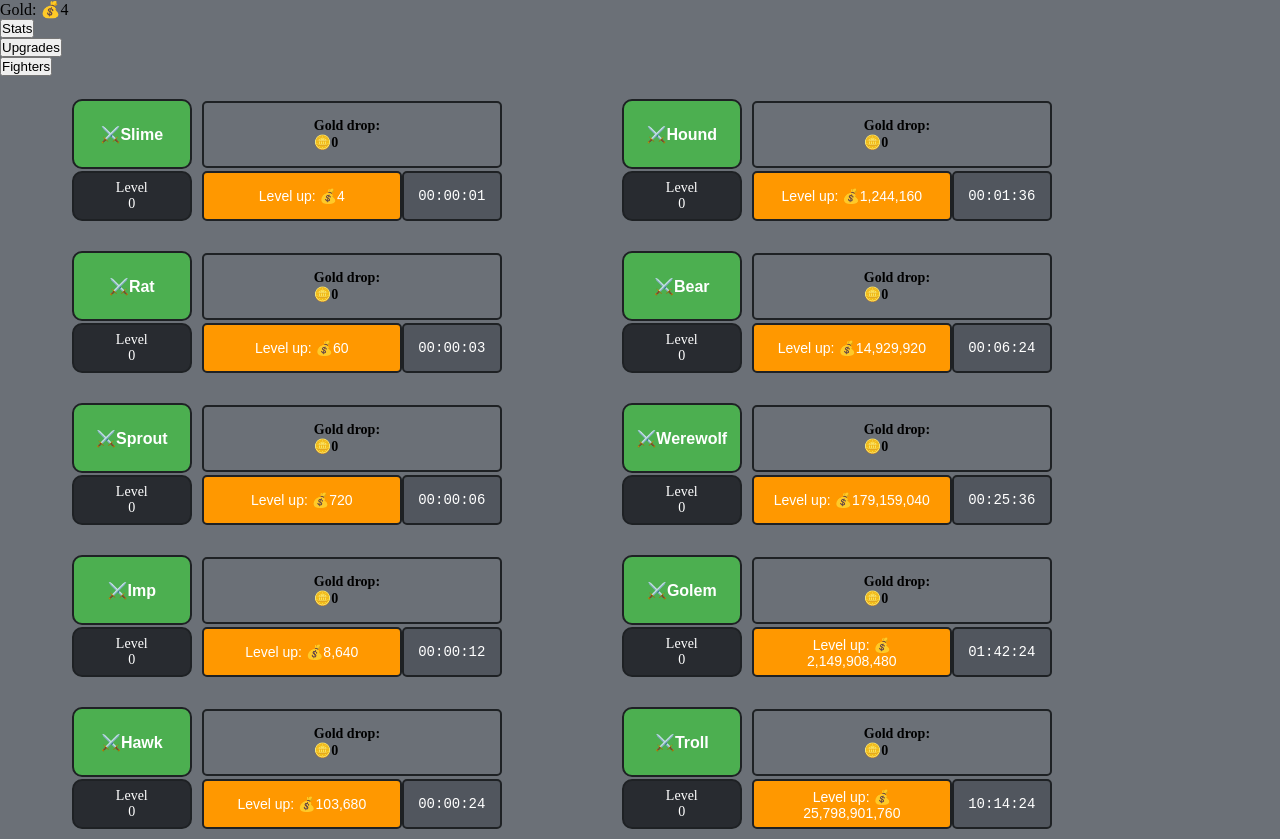
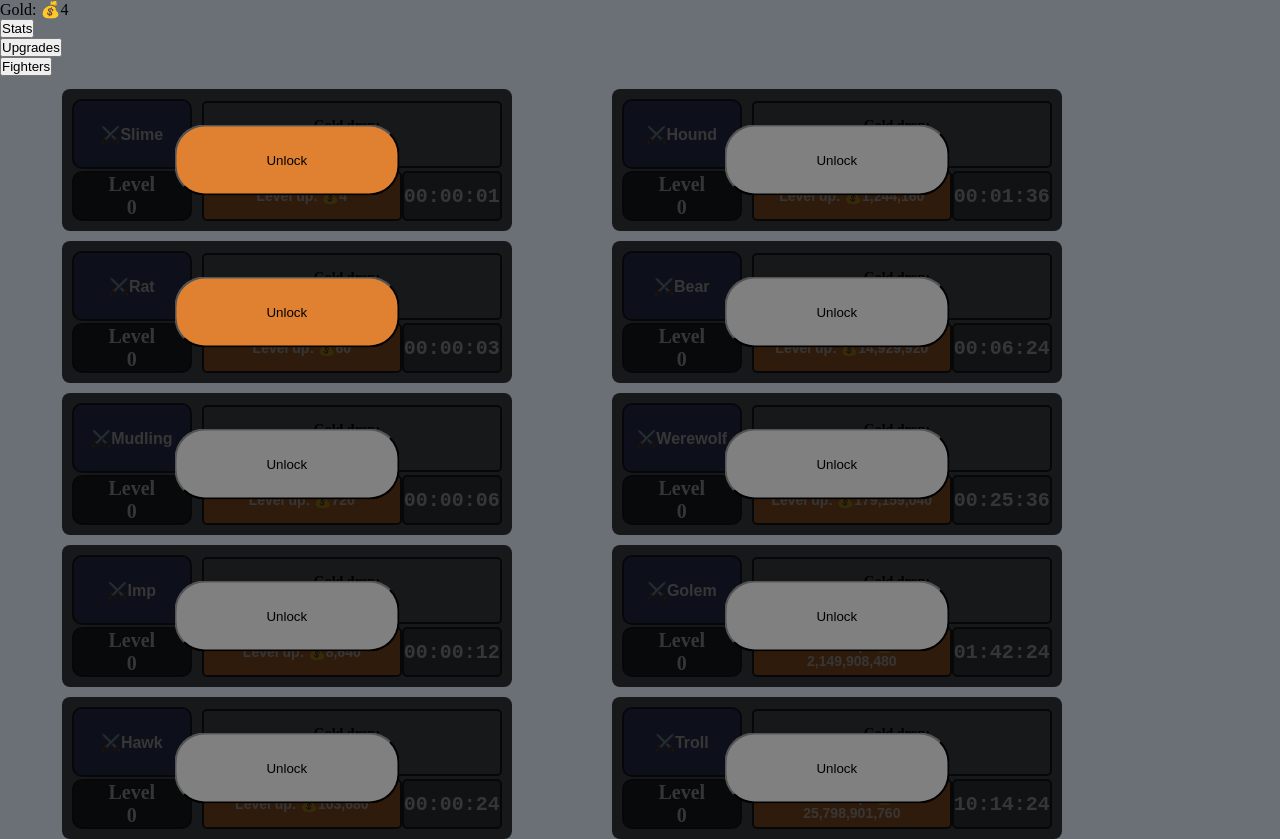
Before and after one commit to Klayne27/idle-game, a plain HTML site: page index.html in a window 1280 px wide. Drawn offline with Linux system fonts and the light colour scheme.

Commit message:
big update. Add unlock buttons, more interactivity/UI/UX improvements

```diff
--- a/index.html
+++ b/index.html
@@ -16,7 +16,8 @@
       </div>
 
       <div class="monster-container-outer">
-        <div class="monster-container-inner mon-container1">
+        <div class="monster-container-inner mon-container1 locked">
+          <button class="unlock-button">Unlock</button>
           <button class="mon-name">⚔️Slime</button>
           <span class="mon-level">Level 0</span>
           <div class="gold-drop filled">Gold drop: 🪙0</div>
@@ -25,7 +26,8 @@
             <button class="timer">00:00:01</button>
           </div>
         </div>
-        <div class="monster-container-inner mon-container6">
+        <div class="monster-container-inner mon-container6 locked">
+                    <button class="unlock-button">Unlock</button>
           <button class="mon-name">⚔️Hound</button>
           <span class="mon-level">Level 0</span>
           <div class="gold-drop filled">Gold drop: 🪙0</div>
@@ -34,7 +36,8 @@
             <button class="timer">00:01:36</button>
           </div>
         </div>
-        <div class="monster-container-inner mon-container2">
+        <div class="monster-container-inner mon-container2 locked">
+                    <button class="unlock-button">Unlock</button>
           <button class="mon-name">⚔️Rat</button>
           <span class="mon-level">Level 0</span>
           <div class="gold-drop filled">Gold drop: 🪙0</div>
@@ -43,7 +46,8 @@
             <button class="timer">00:00:03</button>
           </div>
         </div>
-        <div class="monster-container-inner mon-container7">
+        <div class="monster-container-inner mon-container7 locked">
+                    <button class="unlock-button">Unlock</button>
           <button class="mon-name">⚔️Bear</button>
           <span class="mon-level">Level 0</span>
           <div class="gold-drop filled">Gold drop: 🪙0</div>
@@ -52,8 +56,9 @@
             <button class="timer">00:06:24</button>
           </div>
         </div>
-        <div class="monster-container-inner mon-container3">
-          <button class="mon-name">⚔️Sprout</button>
+        <div class="monster-container-inner mon-container3 locked">
+                    <button class="unlock-button">Unlock</button>
+          <button class="mon-name">⚔️Mudling</button>
           <span class="mon-level">Level 0</span>
           <div class="gold-drop filled">Gold drop: 🪙0</div>
           <div class="button-timer-container">
@@ -61,7 +66,8 @@
             <button class="timer">00:00:06</button>
           </div>
         </div>
-        <div class="monster-container-inner mon-container8">
+        <div class="monster-container-inner mon-container8 locked">
+                    <button class="unlock-button">Unlock</button>
           <button class="mon-name">⚔️Werewolf</button>
           <span class="mon-level">Level 0</span>
           <div class="gold-drop filled">Gold drop: 🪙0</div>
@@ -70,7 +76,8 @@
             <button class="timer">00:25:36</button>
           </div>
         </div>
-        <div class="monster-container-inner mon-container4">
+        <div class="monster-container-inner mon-container4 locked">
+                    <button class="unlock-button">Unlock</button>
           <button class="mon-name">⚔️Imp</button>
           <span class="mon-level">Level 0</span>
           <div class="gold-drop filled">Gold drop: 🪙0</div>
@@ -79,7 +86,8 @@
             <button class="timer">00:00:12</button>
           </div>
         </div>
-        <div class="monster-container-inner mon-container9">
+        <div class="monster-container-inner mon-container9 locked">
+                    <button class="unlock-button">Unlock</button>
           <button class="mon-name">⚔️Golem</button>
           <span class="mon-level">Level 0</span>
           <div class="gold-drop filled">Gold drop: 🪙0</div>
@@ -88,7 +96,8 @@
             <button class="timer">01:42:24</button>
           </div>
         </div>
-        <div class="monster-container-inner mon-container5">
+        <div class="monster-container-inner mon-container5 locked">
+                    <button class="unlock-button">Unlock</button>
           <button class="mon-name">⚔️Hawk</button>
           <span class="mon-level">Level 0</span>
           <div class="gold-drop filled">Gold drop: 🪙0</div>
@@ -97,7 +106,8 @@
             <button class="timer">00:00:24</button>
           </div>
         </div>
-        <div class="monster-container-inner mon-container10">
+        <div class="monster-container-inner mon-container10 locked">
+          <button class="unlock-button">Unlock</button>
           <button class="mon-name">⚔️Troll</button>
           <span class="mon-level">Level 0</span>
           <div class="gold-drop filled">Gold drop: 🪙0</div>
@@ -109,6 +119,7 @@
       </div>
     </div>
 
+
     <script src="script.js"></script>
   </body>
 </html>
--- a/script.js
+++ b/script.js
@@ -13,10 +13,8 @@ const monContainers = [
   document.querySelector(".mon-container10"),
 ];
 
-let totalGoldGain = 0;
-
 const player = {
-  gold: 99999999999,
+  gold: 719,
 };
 
 class Monster {
@@ -27,7 +25,8 @@ class Monster {
     goldDrop,
     level,
     elementContainer,
-    timerMultiplier
+    timerMultiplier,
+    unlockPrice
   ) {
     this.name = name;
     this.price = price;
@@ -39,6 +38,7 @@ class Monster {
     this.isTimed = false;
     this.timerInterval = null;
     this.remainingTime = timerMultiplier;
+    this.unlockPrice = unlockPrice;
   }
 
   clickMonster() {
@@ -50,8 +50,11 @@ class Monster {
   }
 
   startTimer() {
-    this.remainingTime = this.timerMultiplier;
-    this.updateTimerDisplay();
+    if (this.remainingTime < 0) {
+      this.remainingTime = this.timerMultiplier;
+      this.updateTimerDisplay();
+      updateAllUnlockButtons();
+    }
 
     const timerStep = () => {
       this.remainingTime--;
@@ -67,6 +70,7 @@ class Monster {
         const goldDropElement = this.elementContainer.querySelector(".gold-drop");
         goldDropElement.classList.add("filled");
         this.resetTimer();
+        updateAllUnlockButtons();
       }
     };
 
@@ -99,13 +103,22 @@ class Monster {
       player.gold -= this.price;
       this.level++;
       this.goldDrop += this.baseGoldDrop;
-      totalGoldGain += this.baseGoldDrop;
-      console.log(totalGoldGain);
       console.log(this.level);
       this.monsterScaling();
       this.updateUI();
-    } else {
-      console.log("Not enough gold!");
+    }
+    updateAllUnlockButtons();
+  }
+
+  unlockMonster() {
+    if (player.gold >= this.unlockPrice) {
+      player.gold -= this.unlockPrice;
+      this.elementContainer.classList.remove("locked");
+      this.elementContainer.querySelector(".unlock-button").remove();
+      this.level++;
+      this.monsterScaling();
+      this.updateUI();
+      updateAllUnlockButtons();
     }
   }
 
@@ -113,7 +126,7 @@ class Monster {
     const scalingFactors = {
       Slime: 1.07,
       Rat: 1.15,
-      Sprout: 1.14,
+      Mudling: 1.14,
       Imp: 1.13,
       Hawk: 1.12,
       Hound: 1.11,
@@ -137,20 +150,56 @@ class Monster {
     const monsterLevel = this.elementContainer.querySelector(".mon-level");
     monsterLevel.textContent = `Level ${this.level}`;
   }
+
+  unlockMonster() {
+    if (player.gold >= this.unlockPrice) {
+      player.gold -= this.unlockPrice;
+      this.goldDrop += this.baseGoldDrop;
+      this.elementContainer.classList.remove("locked");
+      this.elementContainer.querySelector(".unlock-button").style.display = "none";
+      this.level++;
+      this.monsterScaling();
+      this.updateUI();
+      updateAllUnlockButtons();
+    }
+  }
+
+  updateUnlockButton() {
+    const unlockButton = this.elementContainer.querySelector(".unlock-button");
+    if (!unlockButton) return;
+
+    unlockButton.classList.toggle("cannot-afford", player.gold < this.unlockPrice);
+  }
 }
 
 const monsters = [
-  new Monster("Slime", 4, 1, 0, 0, monContainers[0], 1),
-  new Monster("Rat", 60, 60, 0, 0, monContainers[1], 3),
-  new Monster("Sprout", 720, 540, 0, 0, monContainers[2], 6),
-  new Monster("Imp", 8640, 4320, 0, 0, monContainers[3], 12),
-  new Monster("Hawk", 103680, 51840, 0, 0, monContainers[4], 24),
-  new Monster("Hound", 1244160, 622080, 0, 0, monContainers[5], 96),
-  new Monster("Bear", 14929920, 7464960, 0, 0, monContainers[6], 384),
-  new Monster("Werewolf", 179159040, 89579520, 0, 0, monContainers[7], 1536),
-  new Monster("Golem", 2149908480, 1074954240, 0, 0, monContainers[8], 6144),
-  new Monster("Troll", 25798901760, 29668737024, 0, 0, monContainers[9], 36864),
+  new Monster("Slime", 4, 1, 0, 0, monContainers[0], 1, 4),
+  new Monster("Rat", 60, 60, 0, 0, monContainers[1], 3, 60),
+  new Monster("Mudling", 720, 540, 0, 0, monContainers[2], 6, 720),
+  new Monster("Imp", 8640, 4320, 0, 0, monContainers[3], 12, 8640),
+  new Monster("Hawk", 103680, 51840, 0, 0, monContainers[4], 24, 103680),
+  new Monster("Hound", 1244160, 622080, 0, 0, monContainers[5], 96, 1244160),
+  new Monster("Bear", 14929920, 7464960, 0, 0, monContainers[6], 384, 14929920),
+  new Monster("Werewolf", 179159040, 89579520, 0, 0, monContainers[7], 1536, 179159040),
+  new Monster("Golem", 2149908480, 1074954240, 0, 0, monContainers[8], 6144, 2149908480),
+  new Monster(
+    "Troll",
+    25798901760,
+    29668737024,
+    0,
+    0,
+    monContainers[9],
+    36864,
+    25798901760
+  ),
 ];
+
+function updateAllUnlockButtons() {
+  monsters.forEach((monster) => monster.updateUnlockButton());
+}
+
+monsters.forEach((monster) => addEventListeners(monster));
+updateAllUnlockButtons();
 
 function addEventListeners(monster) {
   monster.elementContainer
@@ -159,6 +208,7 @@ function addEventListeners(monster) {
   monster.elementContainer
     .querySelector(".mon-name")
     .addEventListener("click", monster.clickMonster.bind(monster));
+  monster.elementContainer
+    .querySelector(".unlock-button")
+    .addEventListener("click", monster.unlockMonster.bind(monster));
 }
-
-monsters.forEach((monster) => addEventListeners(monster));
--- a/styles.css
+++ b/styles.css
@@ -39,6 +39,33 @@ body {
   padding: 10px;
   border-radius: 8px;
   width: 450px;
+   position: relative; /* Add this line */
+}
+
+.locked {
+  z-index: 5; /* Add this line */
+  pointer-events: none; /* Optional: Prevent interaction with locked elements */
+}
+
+.locked::after {
+  content: '';
+  position: absolute;
+  top: 0;
+  left: 0;
+  width: 100%;
+  height: 100%;
+  background-color: rgba(0, 0, 0, 0.788);
+  z-index: 1;
+  border-radius: 8px;
+  pointer-events: none;
+}
+
+.mon-name,
+.mon-level,
+.gold-drop,
+.button-timer-container {
+  position: relative;
+  z-index: 0;
 }
 
 .mon-name {
@@ -47,7 +74,7 @@ body {
   border: 2px solid #1e2124;
   font-size: 16px;
   font-weight: bold;
-  background-color: #4caf50;
+  background-color: #3e4c7a;
   color: white;
   border-radius: 10px;
   width: 120px;
@@ -56,23 +83,24 @@ body {
 }
 
 .mon-name:hover {
-  background-color: rgb(190, 42, 42);
+  background-color: rgb(150, 45, 45);
 }
 
 .mon-name:active {
-  background-color: rgb(156, 35, 35);
+  background-color: rgb(114, 35, 28);
 }
 
 .mon-level {
+  font-weight: bold;
   grid-column: 1;
   grid-row: 2;
-  font-size: 14px;
+  font-size: 20px;
   color: white;
   text-align: center;
   justify-self: center;
   border: 2px solid #1e2124;
   background-color: #282b30;
-  padding: 7px 40px;
+  padding: 0px 30px;
   border-radius: 10px;
 }
 
@@ -100,9 +128,8 @@ body {
   left: 0;
   height: 100%;
   width: var(--fill-width, 100%);
-  background-color: #00ff2a6e;
+  background-color: #1fcc3c6e;
   transition: width 1s linear;
-  z-index: 0;
 }
 
 .button-timer-container {
@@ -114,9 +141,11 @@ body {
 }
 
 .btn-levelup {
+  font-weight: bold;
+  font-size: 17px;
   padding: 8px 16px;
   font-size: 14px;
-  background-color: #ff9800;
+  background-color: #e08132;
   color: white;
   border: 2px solid #1e2124;
   border-radius: 5px;
@@ -125,20 +154,16 @@ body {
   width: 200px;
 }
 
-.btn-levelup:hover {
-  background-color: #ee8403;
-}
-
 .btn-levelup:active {
-  background-color: #d87803;
+  background-color: #b86b2c;
 }
 
 .timer {
-  font-size: 14px;
+  font-size: 20px;
+  font-weight: bold;
   color: white;
   font-family: "Courier New", Courier, monospace;
   background-color: #51565e;
-  padding: 5px 10px;
   border: 2px solid #1e2124;
   border-radius: 5px;
   height: 50px;
@@ -149,3 +174,26 @@ body {
   width: 0;
   transition: none;
 }
+
+  .unlock-button {
+  position: absolute;
+  top: 50%;
+  left: 50%;
+  transform: translate(-50%, -50%);
+  z-index: 11;
+  pointer-events: initial;
+  width: 50%;
+  height: 50%;
+  border-radius: 30px;
+  background-color: #e08132;
+  }
+
+  .unlock-button:active {
+    background-color: #b86b2c;
+  }
+
+
+.unlock-button.cannot-afford {
+  background-color: grey;
+  cursor: not-allowed;
+}
```
